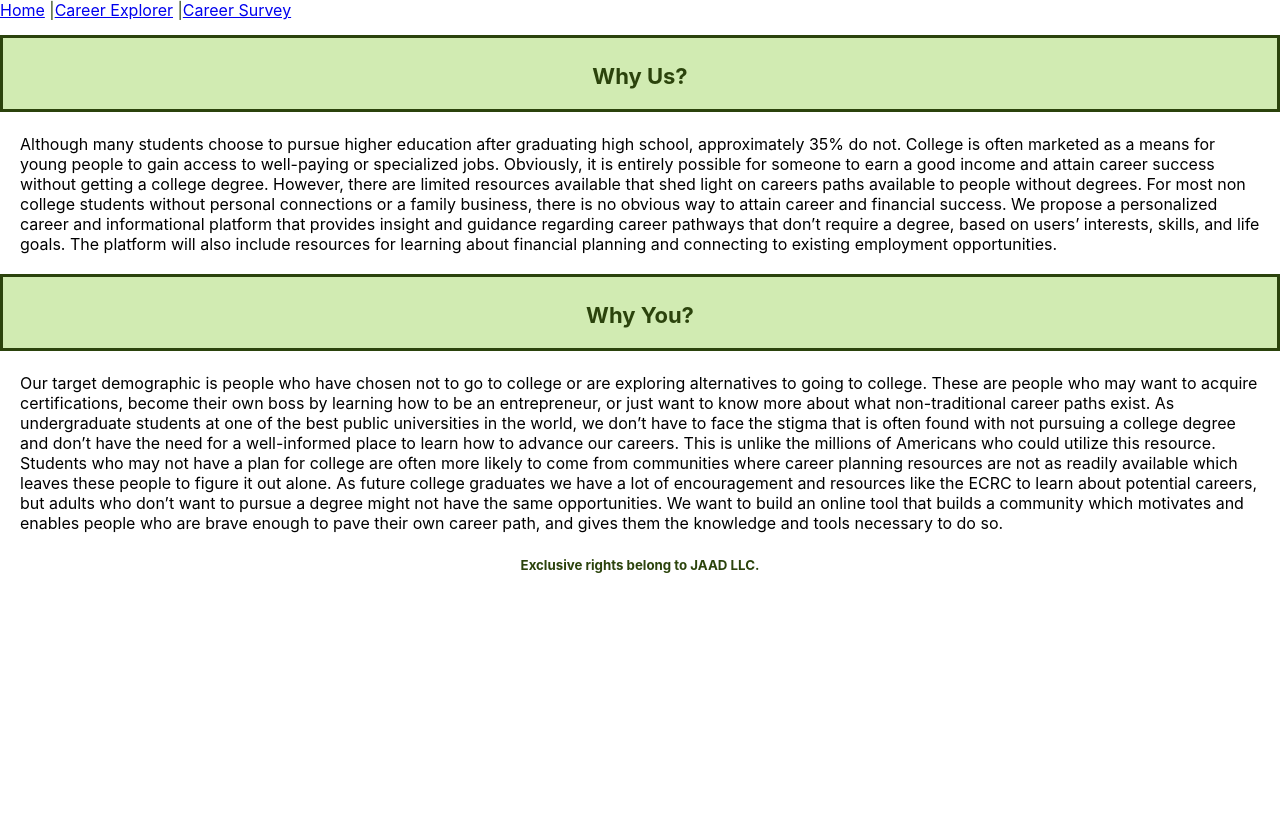
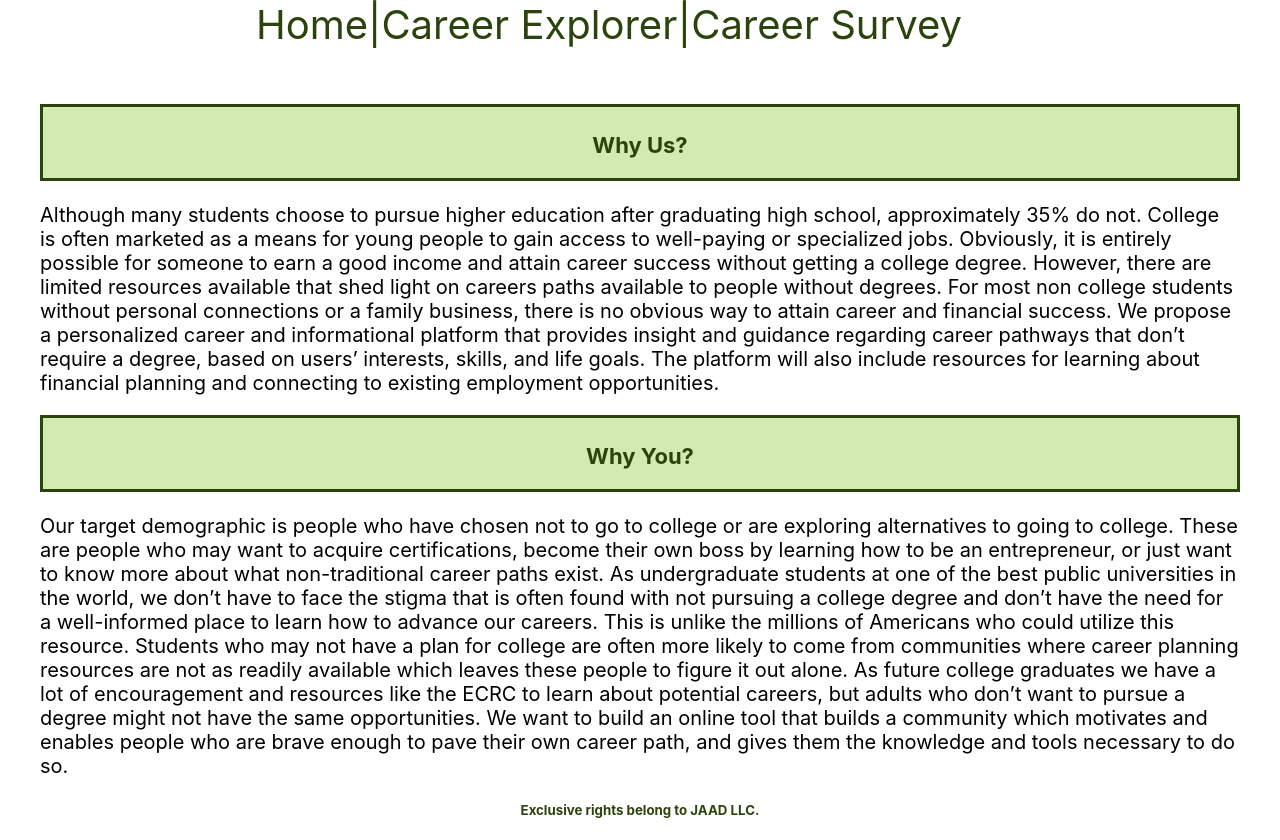
Before and after one commit to Alex-Carter01/JAAD.io, a React (Create React App) app: page / in a window 1280 px wide. Before the commit the page ends 800 px from the top, so only its background shows below. Built offline with nearby package versions, Linux system fonts and the light colour scheme; what styletron-react would draw is missing.

Commit message:
homepage styling

```diff
--- a/src/Header.js
+++ b/src/Header.js
@@ -1,15 +1,27 @@
 import { Link, useLocation } from "react-router-dom";
 
 import "./styles/Header.css";
+
+const HeaderStyle = {
+    color: "#2B430C",
+    textDecoration: "none",
+    fontSize: "40px",
+}
+
+const divs = {
+    marginLeft: "20%",
+    marginBottom: "40px",
+    textDecoration: "none",
+}
 
 const Header = () => {
   const location = useLocation();
 
   return (
-    <div className="Header">
-        <Link to="/">Home</Link> |
-        <Link to="/careers">Career Explorer</Link> |
-        <Link to="/survey">Career Survey</Link>
+    <div className="Header" style={divs}>
+        <Link to="/"><span style={HeaderStyle}>Home</span></Link><span style={HeaderStyle}>|</span>
+        <Link to="/careers"><span style={HeaderStyle}>Career Explorer</span></Link><span style={HeaderStyle}>|</span>
+        <Link to="/survey"><span style={HeaderStyle}>Career Survey</span></Link>
     </div>
   );
 };
--- a/src/Home.js
+++ b/src/Home.js
@@ -10,14 +10,18 @@ const Header = {
   textAlign: "center",
   color: "#2B430C",
   fontSize: "22px",
-  marginBottom: "20px"
+  marginBottom: "20px",
+  marginLeft: "40px",
+  marginRight: "40px",
 
 }
 const bodyStyle = {
+  marginLeft: "20px",
+  marginRight: "20px",
   padding: "2px 20px",
   textAlign: "left",
   color: "black",
-  fontSize: "100%"
+  fontSize: "20px"
 }
 const Home = () => {
   return (
--- a/src/styles/App.css
+++ b/src/styles/App.css
@@ -19,3 +19,7 @@ button {
   font-size: 140%;
   text-align: center;
 }
+
+a {
+  text-decoration: none;
+}
```
